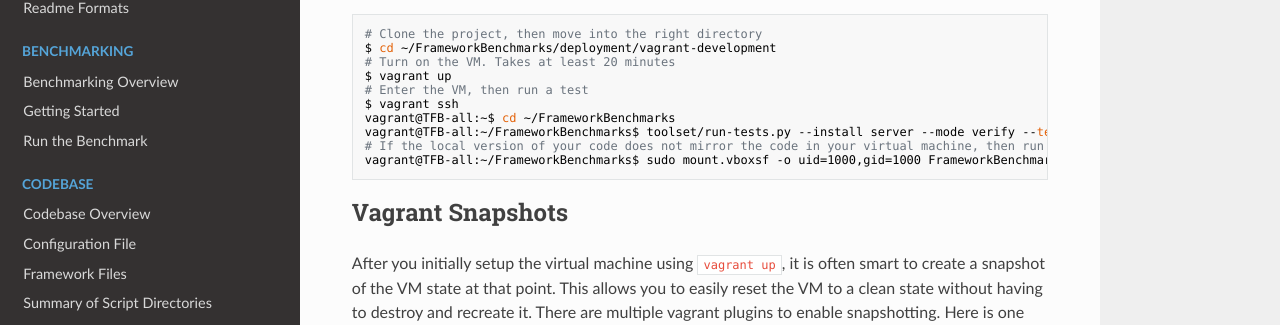
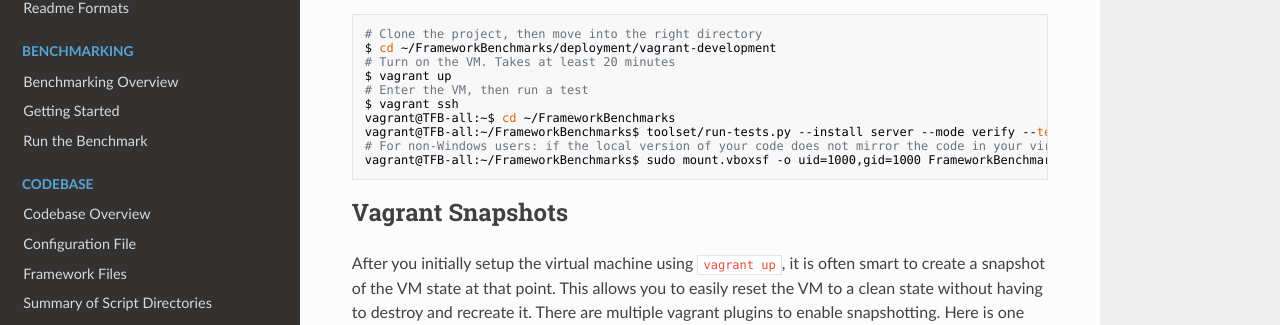
Before and after one commit to nbrady-techempower/TFB-Documentation, an MkDocs documentation site: the page built from docs/Development/Installation-Guide.md, in a window 1280 px wide and 900 px high, scrolled down 3604 px. Shown: the part 216-541 px from the top of the window. Built offline with MkDocs 1.6.1, drawn with Linux system fonts in a browser that asks for light colours; nearby versions of some CDN libraries; old or Windows-style settings are respelled for this version of MkDocs.

Commit message:
Specify that the command for mirroring is for non-Windows users

````diff
--- a/docs/Development/Installation-Guide.md
+++ b/docs/Development/Installation-Guide.md
@@ -215,7 +215,7 @@ $ vagrant up
 $ vagrant ssh
 vagrant@TFB-all:~$ cd ~/FrameworkBenchmarks
 vagrant@TFB-all:~/FrameworkBenchmarks$ toolset/run-tests.py --install server --mode verify --test beego
-# If the local version of your code does not mirror the code in your virtual machine, then run the following:
+# For non-Windows users: if the local version of your code does not mirror the code in your virtual machine, then run the following:
 vagrant@TFB-all:~/FrameworkBenchmarks$ sudo mount.vboxsf -o uid=1000,gid=1000 FrameworkBenchmarks ~/FrameworkBenchmarks
 ```
 
````
